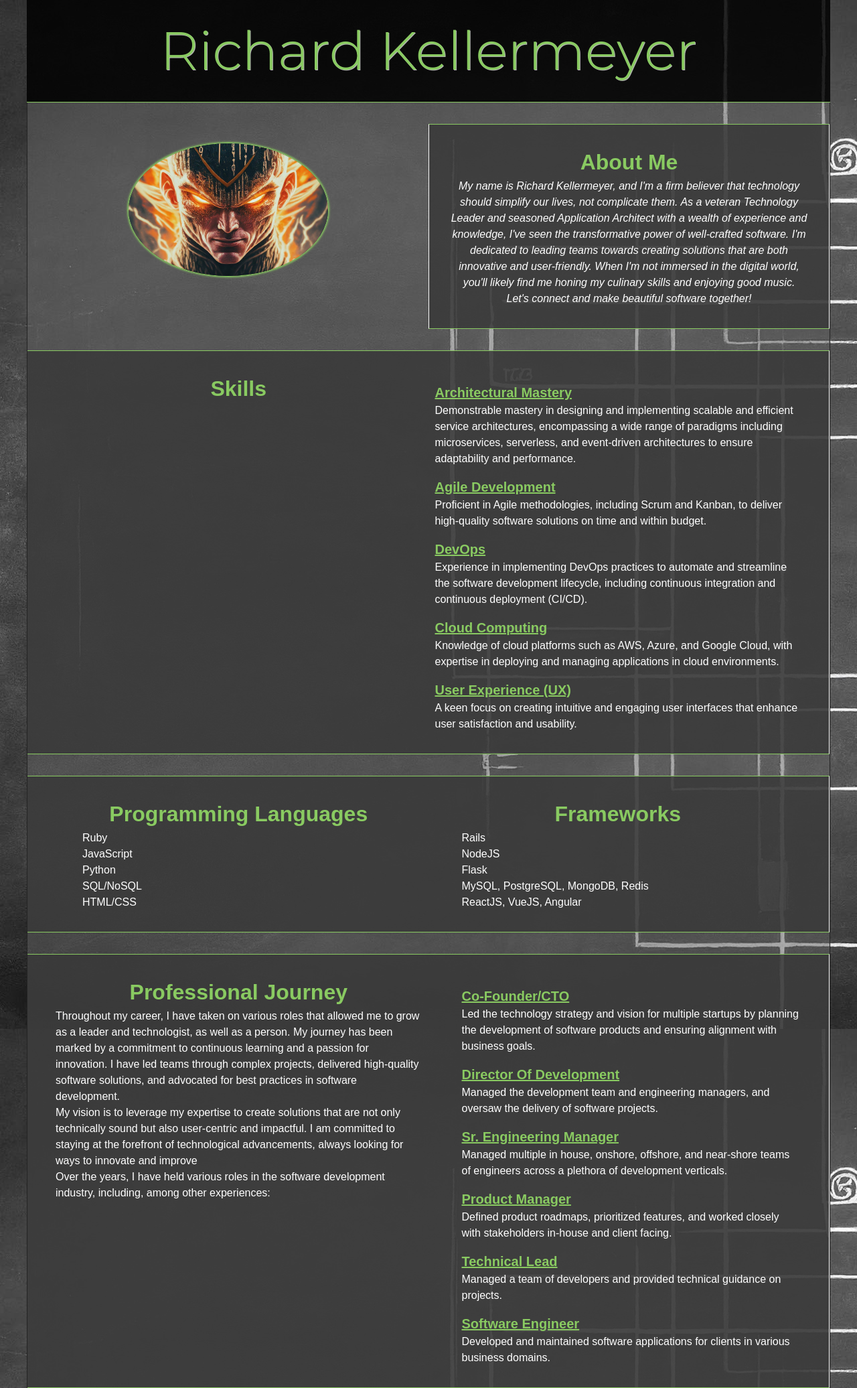
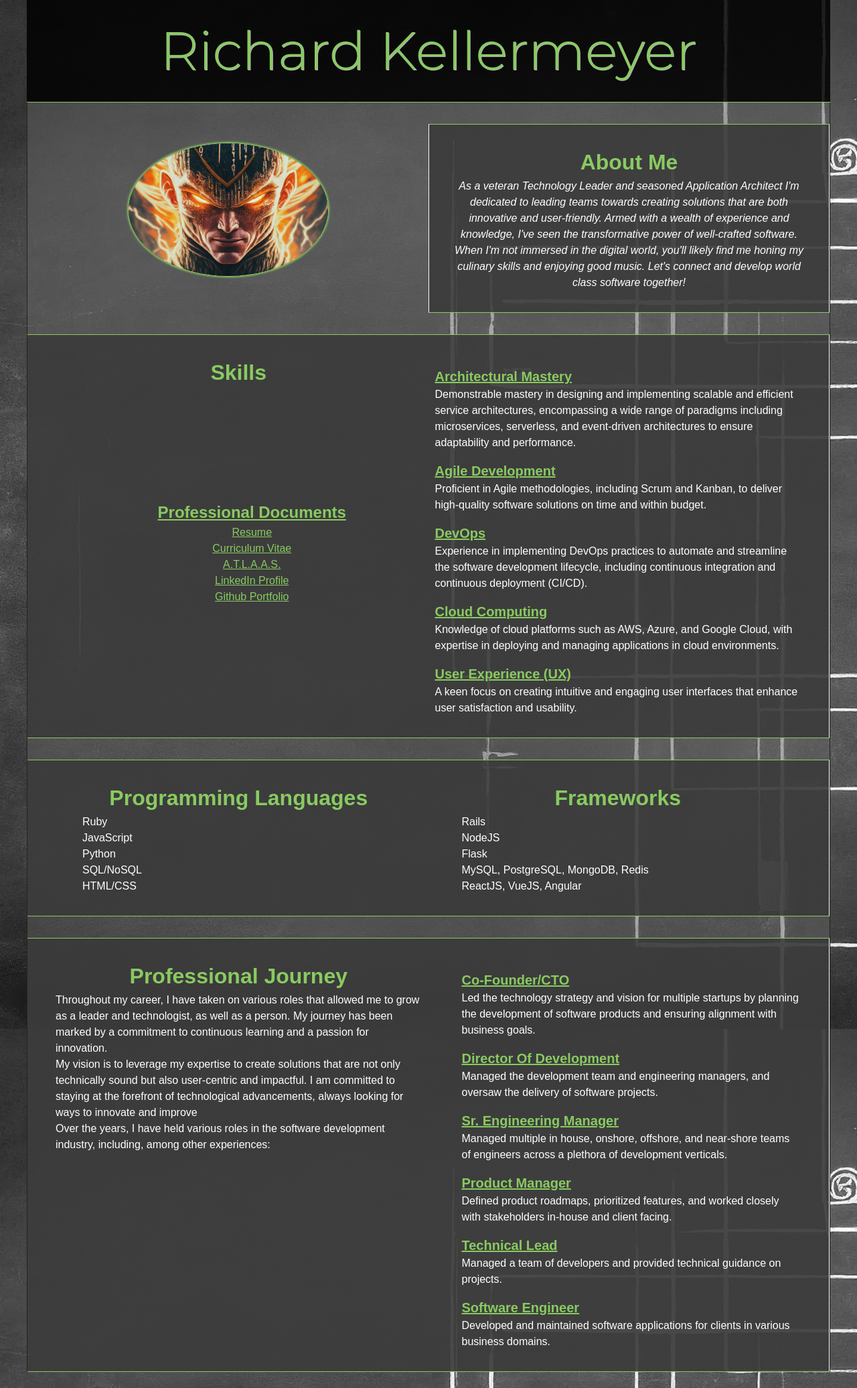
Before and after one commit to rkellermeyer/Me, a Jekyll site: the page built from index.html, in a window 1280 px wide. Shown: the whole page at 67% size. Built offline with Jekyll 4.4.1, drawn with Linux system fonts in a browser that asks for light colours; some web fonts are replaced.

Commit message:
Added professional doc links and more styles

```diff
--- a/_layouts/default.html
+++ b/_layouts/default.html
@@ -2,7 +2,7 @@
 <html>
   <head>
     <meta charset="utf-8">
-    <link rel="stylesheet" href="/Me/assets/css/styles.css">
+    <link rel="stylesheet" href="{{ '/assets/css/styles.css' | relative_url }}">
     {% feed_meta %}
     {% seo %}
   </head>
--- a/_layouts/home.html
+++ b/_layouts/home.html
@@ -4,20 +4,40 @@ layout: default
 <div class="row bio-row">
   <div class="col-12 col-md-6 bio-image-box">
       <div class="bio-image">
-        <img src="/Me/assets/images/headshot.png" alt="I believe in the power of technology to advance and enhance lives by improving consciousness, awareness, and empathy." class="active">
-        <img src="/Me/assets/images/saiyan_1.jpeg" alt="I believe in the power of technology to advance and enhance lives by improving consciousness, awareness, and empathy.">
+        <img src="{{ '/assets/images/headshot.png' | relative_url }}" alt="I believe in the power of technology to advance and enhance lives by improving consciousness, awareness, and empathy." class="active">
+        <img src="{{ '/assets/images/saiyan_1.jpeg' | relative_url }}" alt="I believe in the power of technology to advance and enhance lives by improving consciousness, awareness, and empathy.">
         <p class="bio">{{site.bio}}</p>
       </div>
   </div>
   <div class="col-12 col-md-6 quote-col grid-container grid-item">
     <h2 class="skills">About Me</h2>
-    <strong class="quote">My name is Richard Kellermeyer, and I'm a firm believer that technology should simplify our lives, not complicate them. As a veteran Technology Leader and seasoned Application Architect with a wealth of experience and knowledge, I've seen the transformative power of well-crafted software. I'm dedicated to leading teams towards creating solutions that are both innovative and user-friendly. When I'm not immersed in the digital world, you'll likely find me honing my culinary skills and enjoying good music. Let's connect and make beautiful software together!</strong>
+    <strong class="quote">As a veteran Technology Leader and seasoned Application Architect I'm dedicated to leading teams towards creating solutions that are both innovative and user-friendly. Armed with a wealth of experience and knowledge, I've seen the transformative power of well-crafted software. When I'm not immersed in the digital world, you'll likely find me honing my culinary skills and enjoying good music. Let's connect and develop world class software together!</strong>
   </div>
 </div>
 
 <div class="row skills-col">
   <div class="col-6 grid-container">
     <h2 class="skills">Skills</h2>
+    <ul class="docs-list">
+      <li>
+        <p class="docs">Professional Documents</p>
+      </li>
+      <li>
+        <a href="{{'/assets/docs/Richard-Kellermeyer-24N-Resume.pdf' | relative_url }}">Resume</a>
+      </li>
+      <li>
+        <a href="#">Curriculum Vitae</a>
+      </li>
+      <li>
+        <a href="#">A.T.L.A.A.S.</a>
+      </li>
+      <li>
+        <a href="https://www.linkedin.com/in/richard-kellermeyer-b38b7413/">LinkedIn Profile</a>
+      </li>
+      <li>
+        <a href="https://github.com/rkellermeyer">Github Portfolio</a>
+      </li>
+    </ul>
   </div>
   <div class="col-6">
     <h3 class="skills-item">Architectural Mastery</h3>
@@ -59,7 +79,7 @@ layout: default
 <div class="row skills-col">
   <div class="col-12 col-md-6">
     <h2 class="skills">Professional Journey</h2>
-    <p class="skill-description">Throughout my career, I have taken on various roles that allowed me to grow as a leader and technologist, as well as a person. My journey has been marked by a commitment to continuous learning and a passion for innovation. I have led teams through complex projects, delivered high-quality software solutions, and advocated for best practices in software development.</p>
+    <p class="skill-description">Throughout my career, I have taken on various roles that allowed me to grow as a leader and technologist, as well as a person. My journey has been marked by a commitment to continuous learning and a passion for innovation.</p>
     <p class="skill-description">My vision is to leverage my expertise to create solutions that are not only technically sound but also user-centric and impactful. I am committed to staying at the forefront of technological advancements, always looking for ways to innovate and improve</p>
     <p class="skill-description">Over the years, I have held various roles in the software development industry, including, among other experiences:</p>
   </div>
--- a/_sass/main.scss
+++ b/_sass/main.scss
@@ -11,7 +11,7 @@
 }
 
 body {
-  background-image: url('/Me/assets/images/blackboard-right.jpeg');
+  background-image: url('/assets/images/blackboard-right.jpeg');
   background-color: rgba(2, 30, 23, 0.7);
   color: white;
   font-family: 'Roboto Mono', sans-serif;
@@ -139,10 +139,29 @@ body {
   line-height: 2em;
 }
 
-.skills {
+.skills { font-size: 2em; }
+
+.skills, .docs {
   color: #89CA61;
-  font-size: 2em;
   font-weight: bold;
+}
+
+.docs {
+  text-align: center;
+  text-decoration: underline;
+  font-size: 1.5em;
+}
+
+.docs-list {
+  list-style: none;
+  text-align: center;
+
+  li {
+    a {
+      color: #89CA61;
+      text-decoration: underline;
+    }
+  }
 }
 
 .skills-item {
```
Also changed, not shown: 1 other file.
